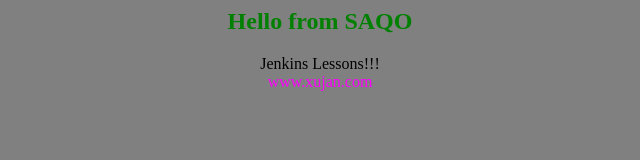
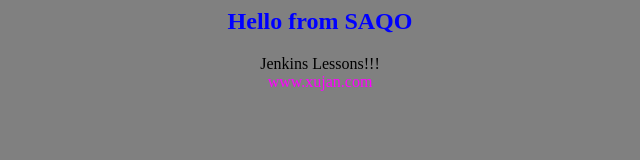
Before and after one commit to vgevorgyan009/app-for-jenkins, a plain HTML site: page index.html in a window 1280 px wide. Shown: the whole page, without its empty margins (320-960 px from the left). Drawn offline with Linux system fonts and the light colour scheme.

Commit message:
Update111 index.html

```diff
--- a/index.html
+++ b/index.html
@@ -3,7 +3,7 @@
 <body bgcolor=gray>
     <center>
         <h2>
-            <font color=green>Hello from SAQO</font>
+            <font color=blue>Hello from SAQO</font>
         </h2>
         Jenkins Lessons!!!<br>
         <font color=magenta>www.xujan.com</font>
```
